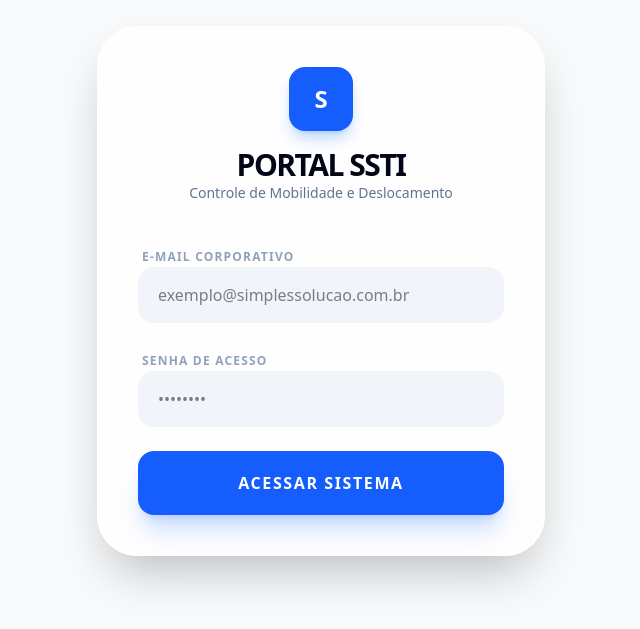
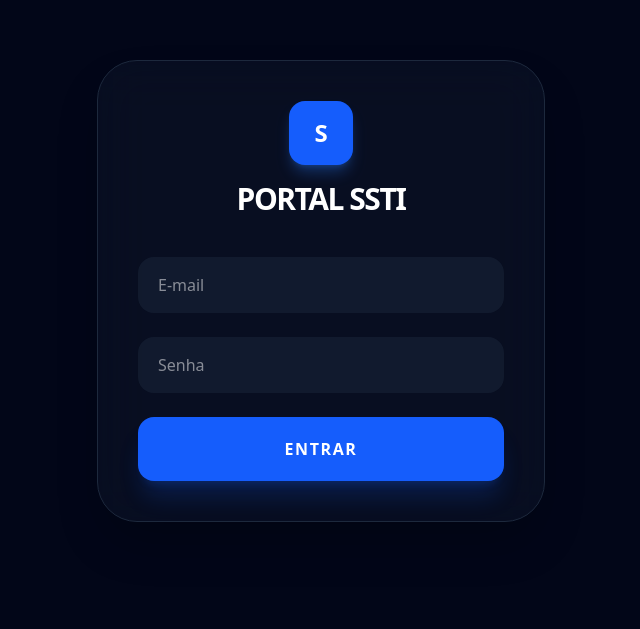
Before and after one commit to fabianoluciosilva/next, a Next.js app: page / in a window 1280 px wide. Shown: the part 109-738 px from the top of the page, without its empty margins (319-959 px from the left). Built offline with nearby package versions, Linux system fonts and the light colour scheme.

Commit message:
Update page.tsx

```diff
--- a/app/page.tsx
+++ b/app/page.tsx
@@ -15,12 +15,19 @@ export default function Login() {
     setErro(''); setCarregando(true)
 
     try {
+      // DEBUG: Vamos ver se o Supabase responde
       const { data, error } = await supabase
         .from('funcionarios')
         .select('*')
         .ilike('email', email.trim())
         .eq('senha', senha.trim())
         .maybeSingle()
+
+      if (error) {
+        console.error("Erro no Supabase:", error.message)
+        setErro(`Erro de conexão: ${error.message}`)
+        return
+      }
 
       if (data) {
         localStorage.setItem('usuario', JSON.stringify(data))
@@ -29,54 +36,46 @@ export default function Login() {
 
         router.push(data.is_admin ? '/admin' : '/tecnico')
       } else {
-        setErro('Credenciais inválidas ou acesso negado.')
+        setErro('E-mail ou senha incorretos.')
       }
     } catch (err) {
-      setErro('Falha na conexão com o servidor.')
+      setErro('Falha crítica ao conectar.')
     } finally {
       setCarregando(false)
     }
   }
 
   return (
-    <div className="min-h-screen flex items-center justify-center bg-slate-50 dark:bg-slate-950 p-4 transition-colors">
-      <div className="w-full max-w-md bg-white/80 dark:bg-slate-900/50 backdrop-blur-xl rounded-[2.5rem] shadow-2xl p-10 border border-white dark:border-slate-800">
+    <div className="min-h-screen flex items-center justify-center bg-slate-950 p-4 transition-colors">
+      <div className="w-full max-w-md bg-slate-900/50 backdrop-blur-xl rounded-[2.5rem] shadow-2xl p-10 border border-slate-800">
         <div className="text-center mb-10">
           <div className="bg-blue-600 w-16 h-16 rounded-2xl mx-auto mb-4 flex items-center justify-center shadow-lg shadow-blue-500/30">
             <span className="text-white font-black text-2xl">S</span>
           </div>
-          <h2 className="text-3xl font-black tracking-tighter uppercase dark:text-white">Portal SSTI</h2>
-          <p className="text-slate-500 dark:text-slate-400 text-sm font-medium">Controle de Mobilidade e Deslocamento</p>
+          <h2 className="text-3xl font-black tracking-tighter uppercase text-white">Portal SSTI</h2>
         </div>
 
         <form onSubmit={handleLogin} className="space-y-6">
-          <div className="space-y-2">
-            <label className="text-xs font-black uppercase tracking-widest text-slate-400 ml-1">E-mail Corporativo</label>
           <input
             type="email" required
-              className="w-full bg-slate-100 dark:bg-slate-800/50 border-none rounded-2xl px-5 py-4 outline-none focus:ring-2 focus:ring-blue-500 transition-all dark:text-white"
-              placeholder="exemplo@simplessolucao.com.br"
+            className="w-full bg-slate-800/50 border-none rounded-2xl px-5 py-4 outline-none focus:ring-2 focus:ring-blue-500 text-white"
+            placeholder="E-mail"
             value={email} onChange={e => setEmail(e.target.value)}
           />
-          </div>
-
-          <div className="space-y-2">
-            <label className="text-xs font-black uppercase tracking-widest text-slate-400 ml-1">Senha de Acesso</label>
           <input
             type="password" required
-              className="w-full bg-slate-100 dark:bg-slate-800/50 border-none rounded-2xl px-5 py-4 outline-none focus:ring-2 focus:ring-blue-500 transition-all dark:text-white"
-              placeholder="••••••••"
+            className="w-full bg-slate-800/50 border-none rounded-2xl px-5 py-4 outline-none focus:ring-2 focus:ring-blue-500 text-white"
+            placeholder="Senha"
             value={senha} onChange={e => setSenha(e.target.value)}
           />
-          </div>
 
           {erro && <div className="bg-red-500/10 text-red-500 text-xs font-bold p-4 rounded-2xl text-center border border-red-500/20">{erro}</div>}
 
           <button
             disabled={carregando}
-            className="w-full bg-blue-600 hover:bg-blue-700 text-white py-5 rounded-2xl font-black uppercase tracking-widest shadow-xl shadow-blue-600/20 active:scale-95 transition-all disabled:opacity-50"
+            className="w-full bg-blue-600 hover:bg-blue-700 text-white py-5 rounded-2xl font-black uppercase tracking-widest shadow-xl shadow-blue-600/20 transition-all disabled:opacity-50"
           >
-            {carregando ? 'Autenticando...' : 'Acessar Sistema'}
+            {carregando ? 'Autenticando...' : 'Entrar'}
           </button>
         </form>
       </div>
```
Lines whose indentation alone changed are shown as unchanged.
